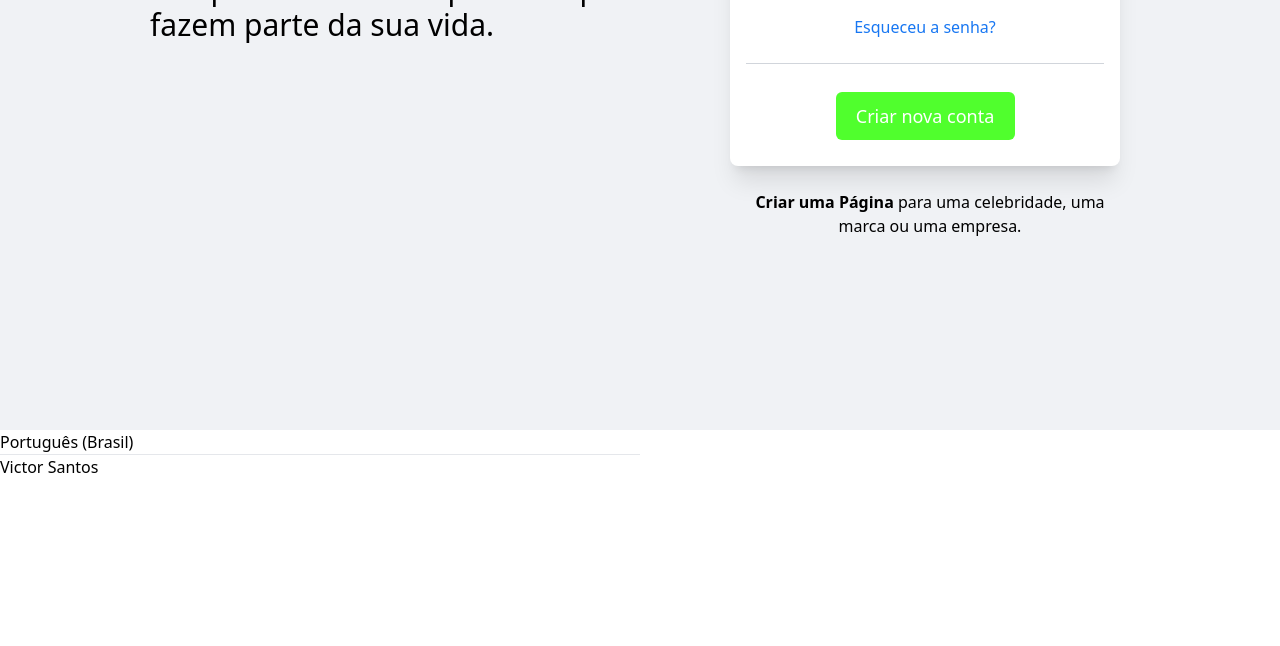
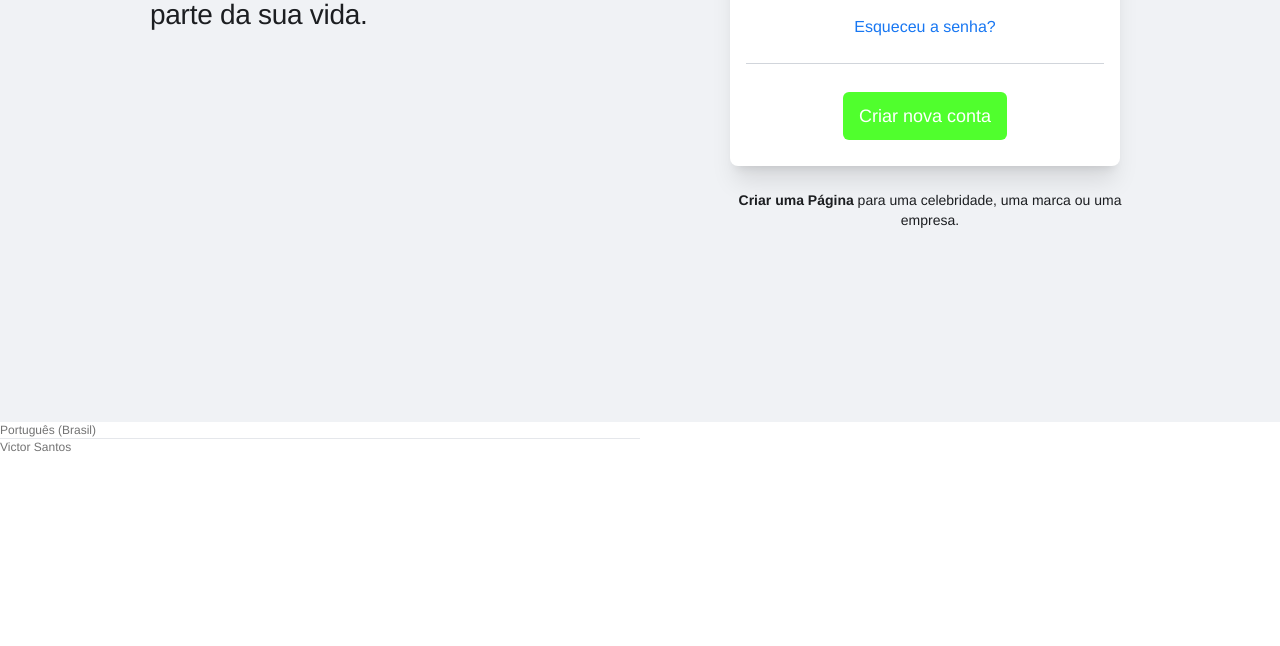
Before and after one commit to victorSmenezes/Project-Face, a website: page src/index.html in a window 1280 px wide. Shown: the part 327-973 px from the top of the page. Before the commit the page ends 949 px from the top, so only its background shows below. Drawn offline with Linux system fonts and the light colour scheme.

Commit message:
att fonte, footer

```diff
--- a/src/index.html
+++ b/src/index.html
@@ -13,7 +13,7 @@
     <section class="w-full h-full bg-gray-facebook flex justify-center pb-48">
         <div class="w-580 pr-7  mt-48">
             <h1 class='text-blue-facebook font-bold text-6xl pb-2.5'>facebook</h1>
-            <p class="text-3xl text-black ">
+            <p class="text-28x text-gray-text">
                 O Facebook ajuda você a se conectar e compartilhar com as pessoas que fazem parte da sua vida.
             </p>
         </div>
@@ -21,7 +21,7 @@
         <div class="mt-32">
             <div class="bg-white p-4 w-390 rounded-lg shadow-xl">
                 <form class="flex flex-col justify-center items-center">
-                    <input class="input-face" type="email" placeholder="Email ou telefone">
+                    <input class="input-face " type="email" placeholder="Email ou telefone">
                     <input class="input-face" type="password" placeholder="Senha">
                     <button type="button"
                         class="bg-blue-facebook rounded-md w-full h-12 mb-2.5 pl-2 font-bold text-white text-xl">Entrar</button>
@@ -30,21 +30,23 @@
                     <hr class="w-full border-1 mt-4 mb-7 border-gray-300">
 
                     <button type="button"
-                        class="bg-green-facebook rounded-md w-2/4 h-12 mb-2.5 font-medium text-white text-lg mx-0">
+                        class="bg-green-facebook rounded-md px-4 h-12 mb-2.5 font-medium text-white text-lg mx-0">
                         Criar nova conta</button>
             </div>
             </form>
-            <p class="w-400 text-base text-center pt-6">
+            <p class="w-400 text-sm text-center text-gray-text pt-6">
                 <a href="#" class="font-bold">Criar uma Página</a> para uma celebridade, uma marca ou uma
                 empresa.
             </p>
         </div>
     </section>
 
-    <footer class="w-6/12 h-48 bg-white items-center justify-center">
-        <a href="index.html">Português (Brasil)</a>
+    <footer class="w-6/12 h-56 flex flex-col justify-start bg-white text-xs text-gray-footer ">
+        <div class="justify-center items-center">
+        <a class=" " href="index.html">Português (Brasil)</a>
         <hr>
-        <a href="#">Victor Santos</a>
+        <a class="" href="#">Victor Santos</a>
+    </div>
 
     </footer>
 </body>
--- a/src/input.css
+++ b/src/input.css
@@ -2,8 +2,14 @@
 @tailwind components;
 @tailwind utilities;
 
-@layer components{
-    .input-face{
-        @apply border-gray-300 text-lg rounded-md border w-full h-14 mb-2.5 pl-2;
+@layer components {
+    .input-face {
+        @apply border-gray-300 rounded-md border w-full h-14 mb-2.5 pl-4;
     }
 }
+
+@layer base {
+    html {
+     font-family: SFProDisplay-Regular, Helvetica, Arial, sans-serif;
+    }
+}
--- a/tailwind.config.js
+++ b/tailwind.config.js
@@ -6,14 +6,23 @@ module.exports = {
       colors:{
         'blue-facebook': '#1877F2',
         'gray-facebook': '#F0F2F5',
-        'green-facebook': '#50ff2d'
+        'green-facebook': '#50ff2d',
+        'gray-text':'#1c1e21',
+        'gray-footer': '#737373'
       },
       spacing:{
         '580': '580px',
         '390': '390px',
         '380': '380px',
         '400': '400px',
-      }
+      },
+      fontSize: {
+        '28x': ['1.75rem', {
+          lineHeight: '2rem',
+          letterSpacing: '-0.01em',
+          fontWeight: '400',
+        }],
+      },
     },
   },
   plugins: [],
```
Also changed, not shown: dist/output.css.
